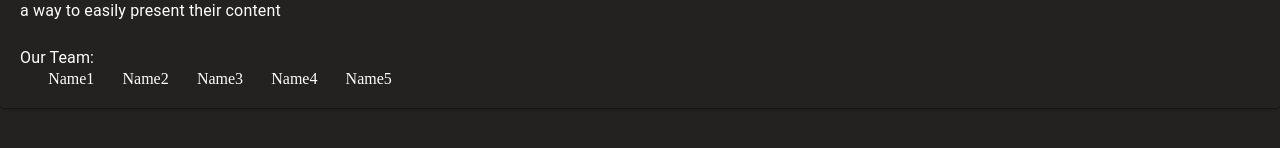
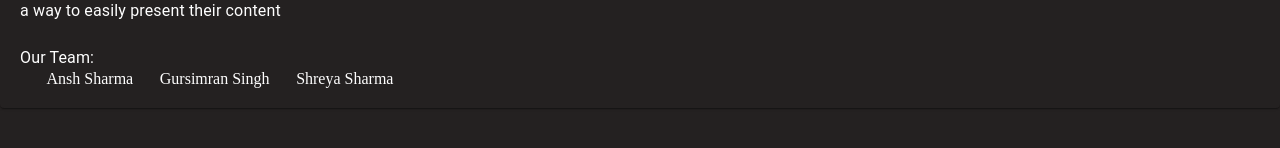
Before and after one commit to AnshSharmaa/CCMS, a React (Create React App) app in the folder client/: page /data in a window 1280 px wide. Shown: the part 376-524 px from the top of the page. Built offline with nearby package versions, Linux system fonts and the light colour scheme; no server answers.

Commit message:
Update Footer.js

```diff
--- a/client/src/components/Footer.js
+++ b/client/src/components/Footer.js
@@ -46,11 +46,9 @@ const Footer = () => {
             alignItems="center"
             style={{ minWidth: "400px" }}
           >
-            <Grid item>Name1</Grid>
-            <Grid item>Name2</Grid>
-            <Grid item>Name3</Grid>
-            <Grid item>Name4</Grid>
-            <Grid item>Name5</Grid>
+            <Grid item>Ansh Sharma</Grid>
+            <Grid item>Gursimran Singh</Grid>
+            <Grid item>Shreya Sharma</Grid>
           </Grid>
         </Grid>
       </Grid>
```
